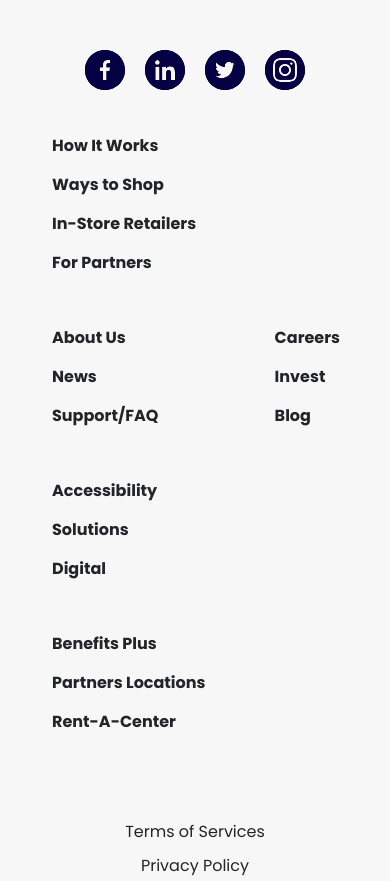
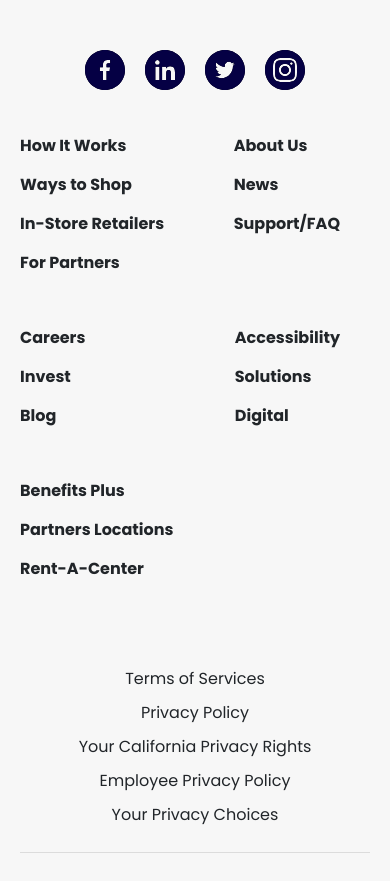
Before and after one commit to vivekabhale48/side-bar, a React (Vite) app: page /Category in a window 390 px wide. Shown: the part 5080-5961 px from the top of the page. Built offline with nearby package versions, Linux system fonts and the light colour scheme.

Commit message:
Fixed the footer links section for the mobile view

```diff
--- a/src/Components/Footer/Footer.css
+++ b/src/Components/Footer/Footer.css
@@ -106,4 +106,8 @@
     .logo p {
         margin-top: 20px;
     }
+    .div-1 ul {
+        padding-left: 0;
+    }
+
 }
```
